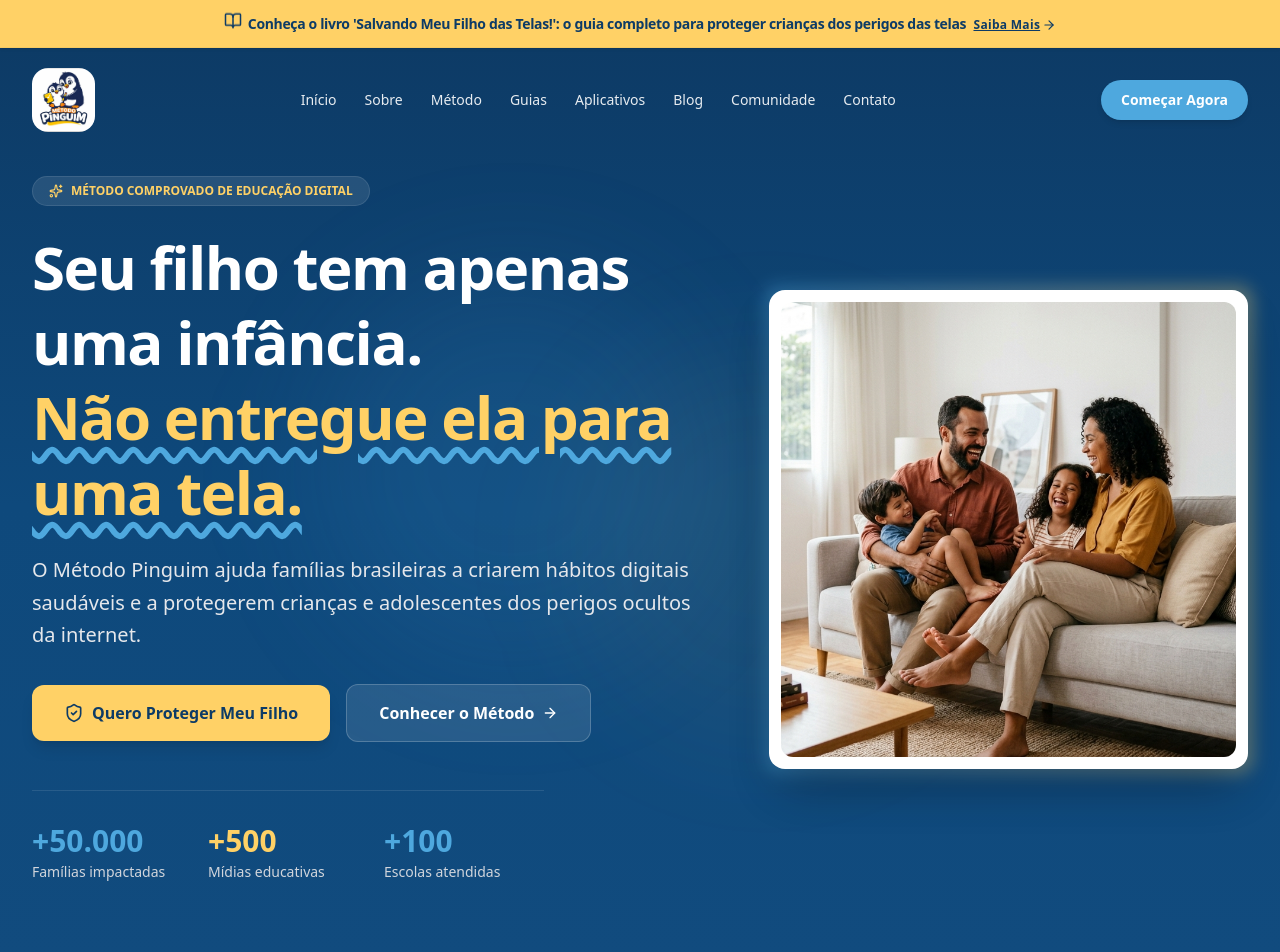
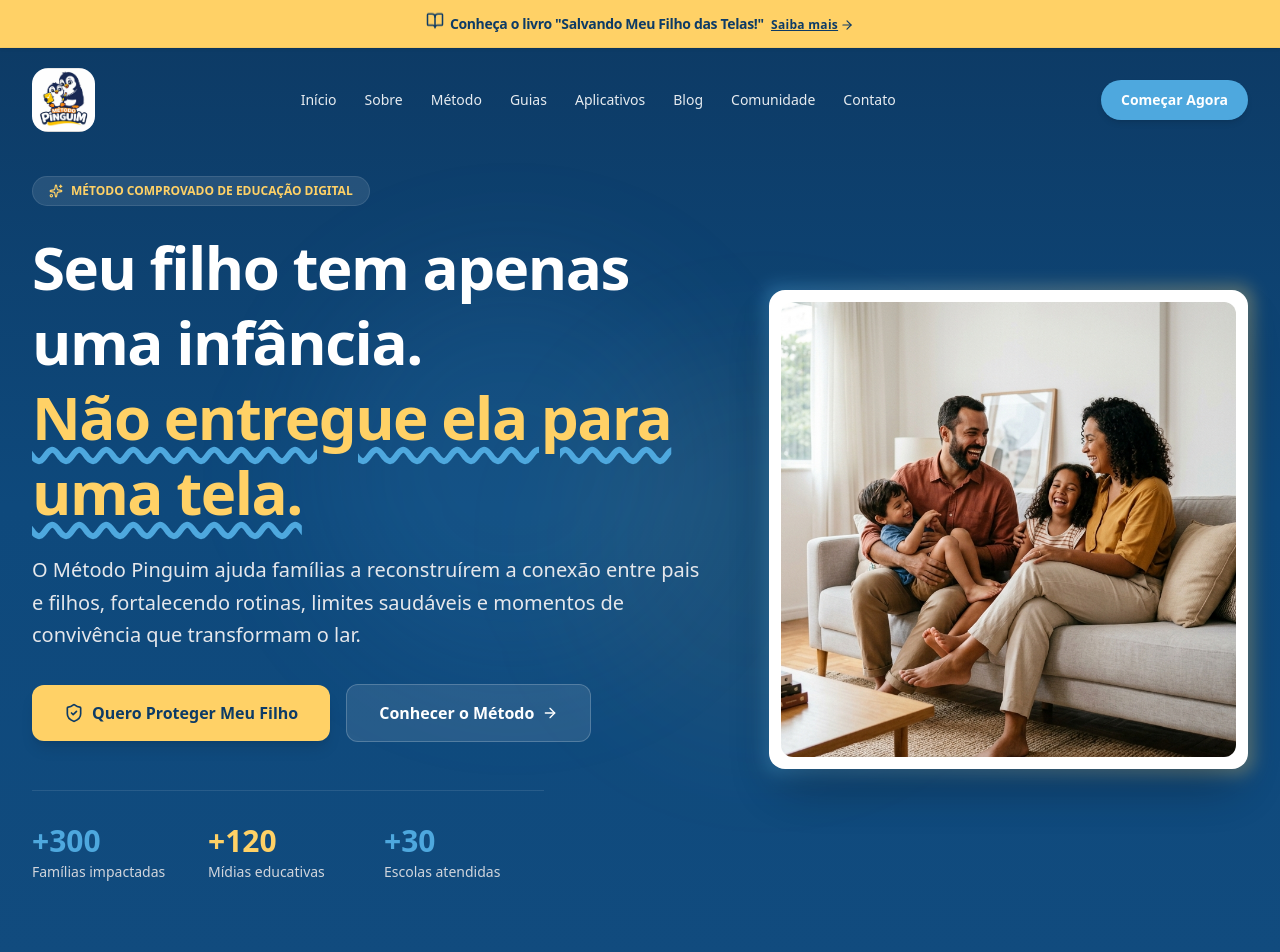
Before and after one commit to renato1303/metodopinguim, a React (Vite) app: page / in a window 1280 px wide. Shown: the top 952 px of the page. Built offline with nearby package versions, Linux system fonts and the light colour scheme.

Commit message:
refactor: update branding, copy, and metrics
- Streamline announcement bar text and reset logic.
- Refine value proposition in the Hero section.
- Update community impact metrics and audience reach copy.

```diff
--- a/src/App.tsx
+++ b/src/App.tsx
@@ -30,15 +30,20 @@ export default function App() {
     const saved = localStorage.getItem('metodo_pinguim_announcement_config');
     if (saved) {
       try {
-        return JSON.parse(saved);
+        const parsed = JSON.parse(saved);
+        if (parsed && parsed.text && parsed.text.includes("o guia completo para proteger crianças")) {
+          localStorage.removeItem('metodo_pinguim_announcement_config');
+        } else {
+          return parsed;
+        }
       } catch (e) {
         // Fallback safely to original specifications
       }
     }
     return {
       enabled: true,
-      text: "Conheça o livro 'Salvando Meu Filho das Telas!': o guia completo para proteger crianças dos perigos das telas",
-      linkText: 'Saiba Mais',
+      text: 'Conheça o livro "Salvando Meu Filho das Telas!"',
+      linkText: 'Saiba mais',
       bgColor: '#FFD166',
       textColor: '#0D3B66'
     };
--- a/src/components/AboutFounder.tsx
+++ b/src/components/AboutFounder.tsx
@@ -168,7 +168,7 @@ export default function AboutFounder() {
                   Comecei a estudar o design de comportamento e o funcionamento das dinâmicas familiares. Entendi que o excesso de telas raramente é o problema principal, mas o reflexo de rotinas fragilizadas e falta de limites claros. Pais exaustos não têm culpa, mas precisam de um plano de ação prático e restaurador.
                 </p>
                 <p>
-                  Minha missão se tornou clara: simplificar as melhores táticas de regulação doméstica, psicopedagogia prática e rotina em um guia intuitivo e acessível para qualquer família. O método foi inicialmente testado em dez famílias de amigos próximos, depois em escolas locais, e logo se transformou em um movimento que conta hoje com mais de 50 mil lares transformados.
+                  Minha missão se tornou clara: simplificar as melhores táticas de regulação doméstica, psicopedagogia prática e rotina em um guia intuitivo e acessível para qualquer família. O método foi inicialmente testado em dez famílias de amigos próximos, depois em escolas locais, e logo se transformou em um movimento que conta hoje com mais de 300 lares transformados.
                 </p>
                 <p>
                   Os pinguins protegem seus ovos contra frios congelantes sob forças cooperativas indestrutíveis. Acreditamos que a infância e os laços familiares são os bens mais preciosos que temos. Ao restabelecer a rotina e o afeto real, devolvemos às crianças o direito de viver uma infância de verdade e aos pais a alegria de liderar o próprio lar com amor e propósito.
--- a/src/components/AdminPanelModal.tsx
+++ b/src/components/AdminPanelModal.tsx
@@ -39,8 +39,8 @@ export default function AdminPanelModal({ isOpen, onClose, config, onSave }: Adm
 
   const handleReset = () => {
     setEnabled(true);
-    setText("Conheça o livro 'Salvando Meu Filho das Telas!': o guia completo para proteger crianças dos perigos das telas");
-    setLinkText('Saiba Mais');
+    setText('Conheça o livro "Salvando Meu Filho das Telas!"');
+    setLinkText('Saiba mais');
     setBgColor('#FFD166');
     setTextColor('#0D3B66');
   };
--- a/src/components/BlogSection.tsx
+++ b/src/components/BlogSection.tsx
@@ -278,7 +278,7 @@ export default function BlogSection({ onOpenBook }: BlogSectionProps) {
                 Receba conselhos e alertas semanais
               </h3>
               <p className="text-xs text-gray-250 font-sans font-light leading-relaxed mb-6">
-                Assine nossa newsletter semanal. Junte-se a mais de 50.000 pais conscientes e fique sabendo antes sobre os novos riscos de jogos e aplicativos!
+                Assine nossa newsletter semanal. Junte-se a centenas de pais conscientes e fique sabendo antes sobre os novos riscos de jogos e aplicativos!
               </p>
 
               {!newsSuccess ? (
--- a/src/components/Hero.tsx
+++ b/src/components/Hero.tsx
@@ -48,7 +48,7 @@ export default function Hero({ onNavigate }: HeroProps) {
               transition={{ duration: 0.6, delay: 0.2 }}
               className="text-base sm:text-lg lg:text-xl text-gray-200 font-sans font-light max-w-2xl mx-auto lg:mx-0 mb-8 leading-relaxed"
             >
-              O Método Pinguim ajuda famílias brasileiras a criarem hábitos digitais saudáveis e a protegerem crianças e adolescentes dos perigos ocultos da internet.
+              O Método Pinguim ajuda famílias a reconstruírem a conexão entre pais e filhos, fortalecendo rotinas, limites saudáveis e momentos de convivência que transformam o lar.
             </motion.p>
 
             {/* CTA Buttons */}
@@ -85,15 +85,15 @@ export default function Hero({ onNavigate }: HeroProps) {
               className="grid grid-cols-3 gap-4 border-t border-white/10 pt-8 max-w-lg mx-auto lg:mx-0"
             >
               <div className="text-center lg:text-left">
-                <span className="block text-2xl sm:text-3xl font-extrabold text-[#4EA8DE]">+50.000</span>
+                <span className="block text-2xl sm:text-3xl font-extrabold text-[#4EA8DE]">+300</span>
                 <span className="text-xs sm:text-sm text-gray-300 font-sans font-light">Famílias impactadas</span>
               </div>
               <div className="text-center lg:text-left">
-                <span className="block text-2xl sm:text-3xl font-extrabold text-[#FFD166]">+500</span>
+                <span className="block text-2xl sm:text-3xl font-extrabold text-[#FFD166]">+120</span>
                 <span className="text-xs sm:text-sm text-gray-300 font-sans font-light">Mídias educativas</span>
               </div>
               <div className="text-center lg:text-left">
-                <span className="block text-2xl sm:text-3xl font-extrabold text-[#4EA8DE]">+100</span>
+                <span className="block text-2xl sm:text-3xl font-extrabold text-[#4EA8DE]">+30</span>
                 <span className="text-xs sm:text-sm text-gray-300 font-sans font-light">Escolas atendidas</span>
               </div>
             </motion.div>
```
